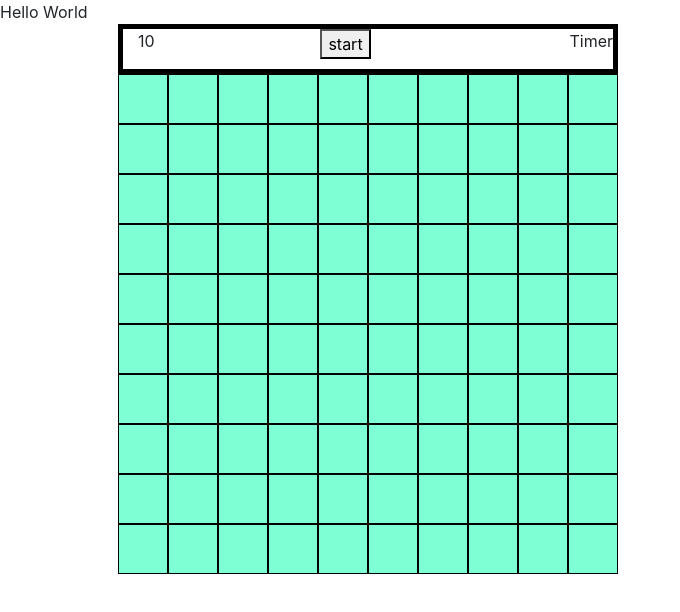
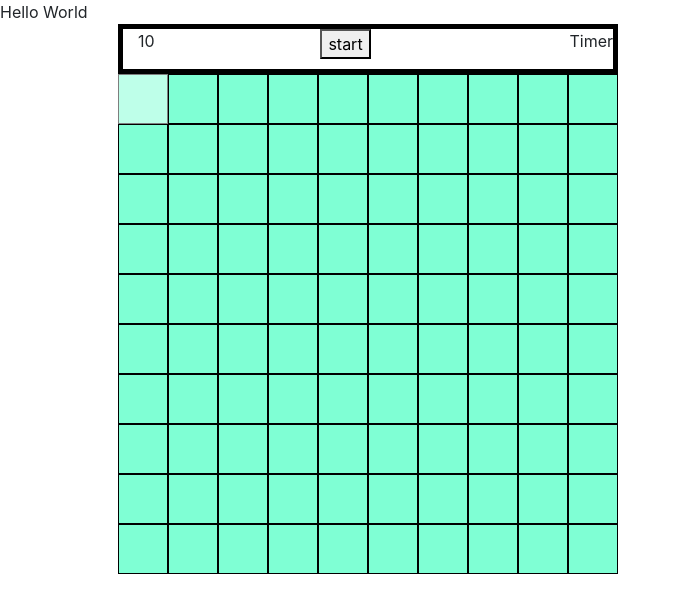
Before and after one commit to axbr9231/Axels-MineSweeper, a React (Create React App) app in the folder challenge_4/axels-minesweeper/: page / in a window 1280 px wide. In both pictures the pointer is over the element 143 px from the left and 99 px from the top of the page. Shown: the top 612 px of the page, without its empty margins (0-680 px from the left). Built offline with nearby package versions, Linux system fonts and the light colour scheme.

Commit message:
Adds cursor hover effect to squares

```diff
--- a/challenge_4/axels-minesweeper/src/App.css
+++ b/challenge_4/axels-minesweeper/src/App.css
@@ -34,4 +34,9 @@
   display: flex;
   flex-direction: column;
   border: 1px solid black;
+
 }
+
+.square:hover {
+  opacity: .5;
+}
```
